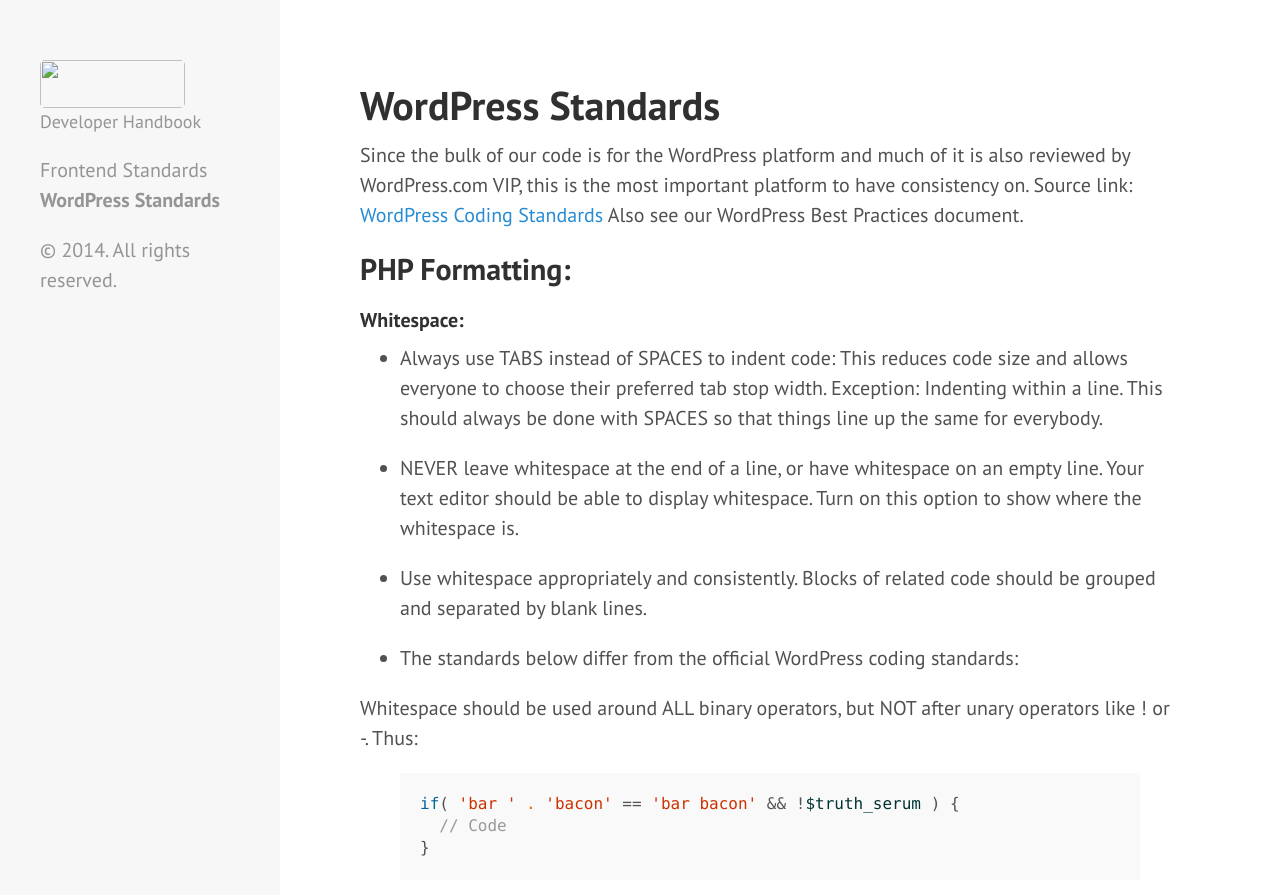
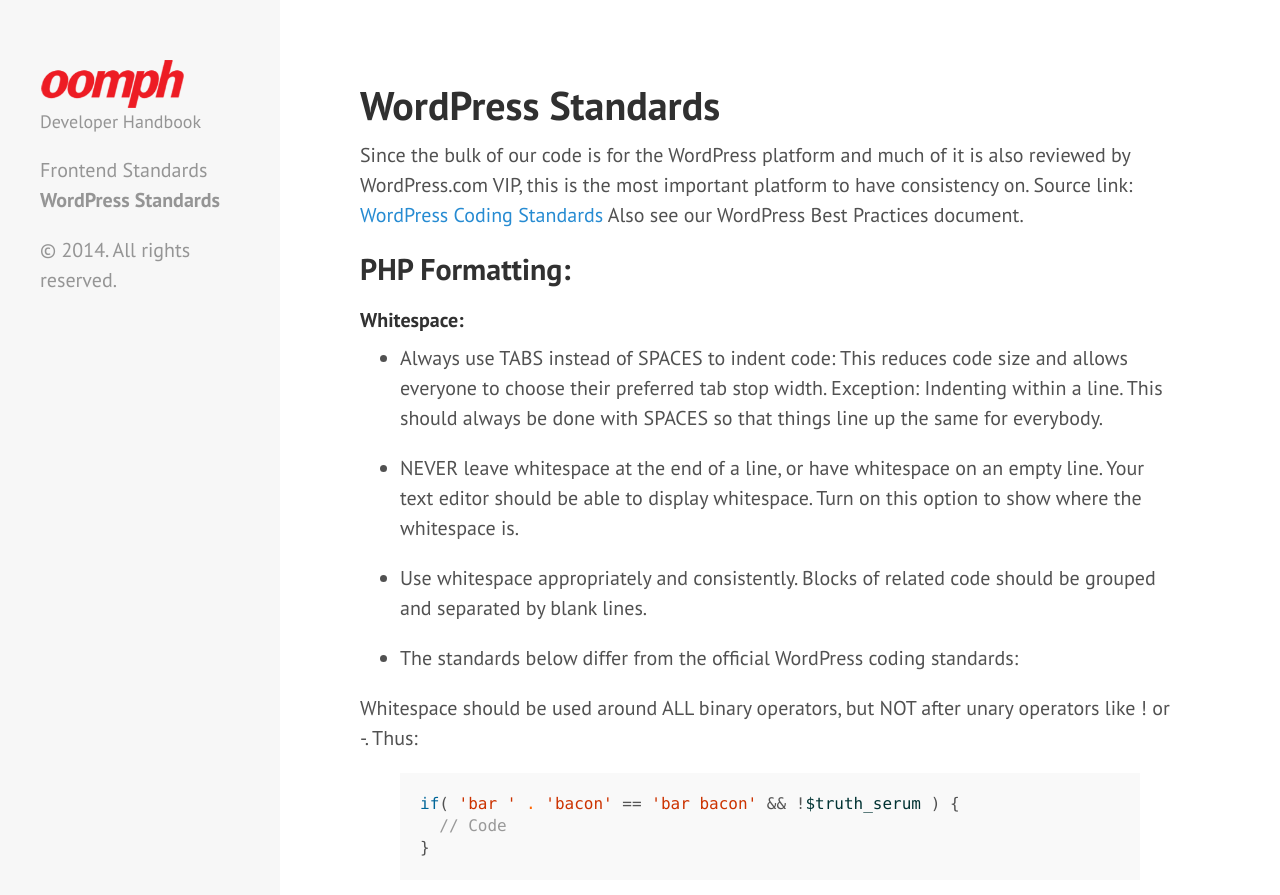
Before and after one commit to johncionci/developer-handbook, a Jekyll site: the page built from index.md, in a window 1280 px wide and 900 px high. Shown: the top 895 px of the window. Built offline with Jekyll 4.4.1, drawn with Linux system fonts in a browser that asks for light colours; Markdown is read by kramdown in place of the engine named in the settings.

Commit message:
Changed links

```diff
--- a/_includes/sidebar.html
+++ b/_includes/sidebar.html
@@ -1,7 +1,7 @@
 <div class="sidebar">
   <div class="container sidebar-sticky">
     <div class="sidebar-about">
-      <img src="developer-handbook/public/logo2x.png" width="145" height="48">
+      <img src="/developer-handbook/public/logo2x.png" width="145" height="48">
       <p class="lead">{{ site.description }}</p>
     </div>
 
```
